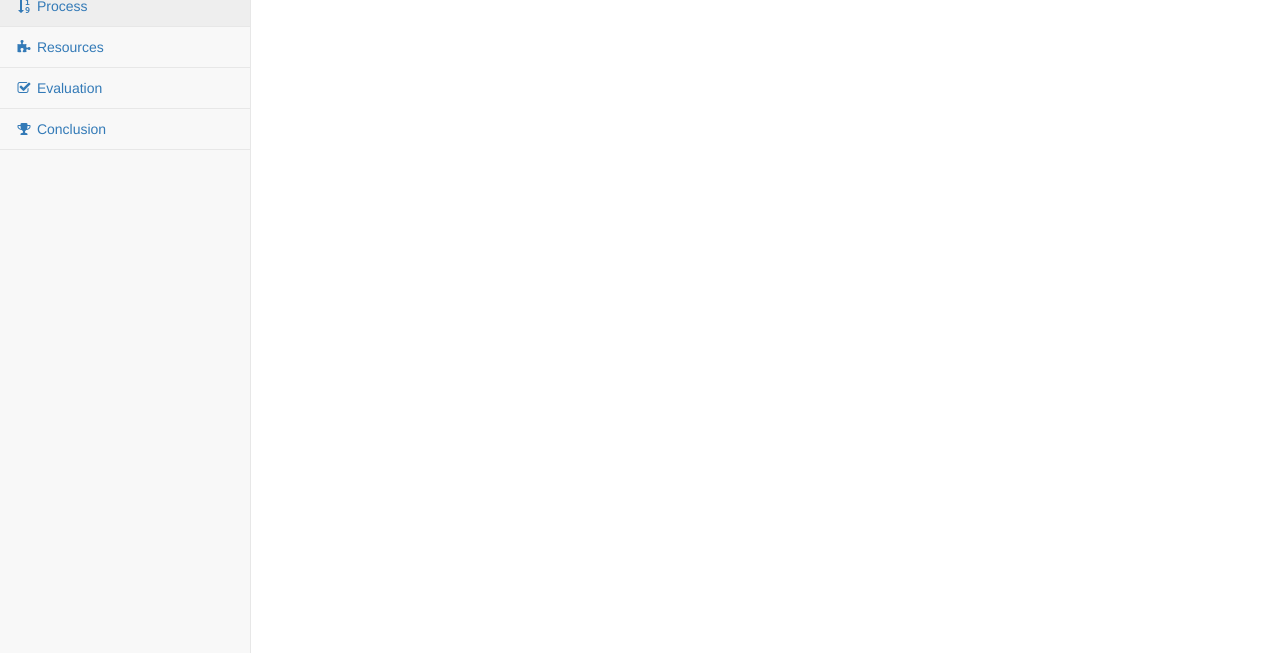
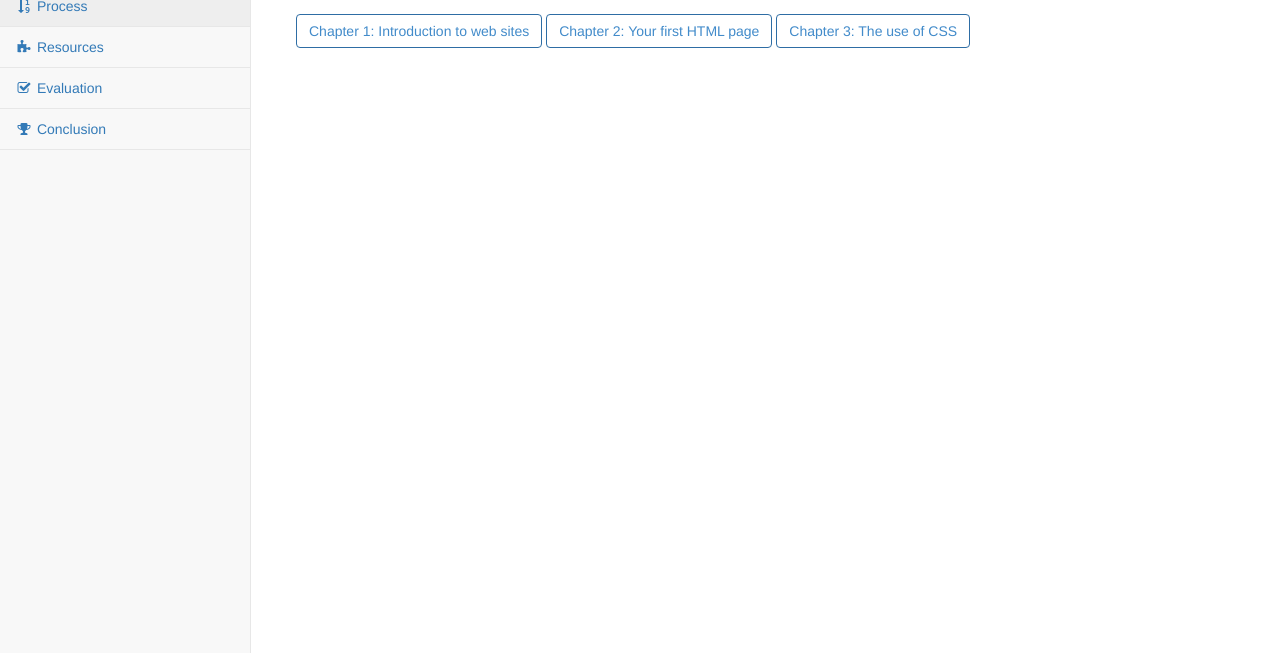
Before and after one commit to antoniocsoares/se-feup, a plain HTML site: page process.html in a window 1280 px wide. Shown: the part 147-800 px from the top of the page. Drawn offline with Linux system fonts and the light colour scheme.

Commit message:
added links to chapter on the process page

```diff
--- a/process.html
+++ b/process.html
@@ -106,6 +106,11 @@
                 <div class="row">
                     <div class="col-lg-12">
                         <h1 class="page-header">Process</h1>
+
+                        	<a type="button" class="btn btn-outline btn-primary" href="chapter1.html">Chapter 1: Introduction to web sites</a>
+                        	<a type="button" class="btn btn-outline btn-primary" href="chapter2.html">Chapter 2: Your first HTML page</a>
+                        	<a type="button" class="btn btn-outline btn-primary" href="chapter3.html">Chapter 3: The use of CSS</a>
+
                     </div>
                     <!-- /.col-lg-12 -->
                 </div>
```
